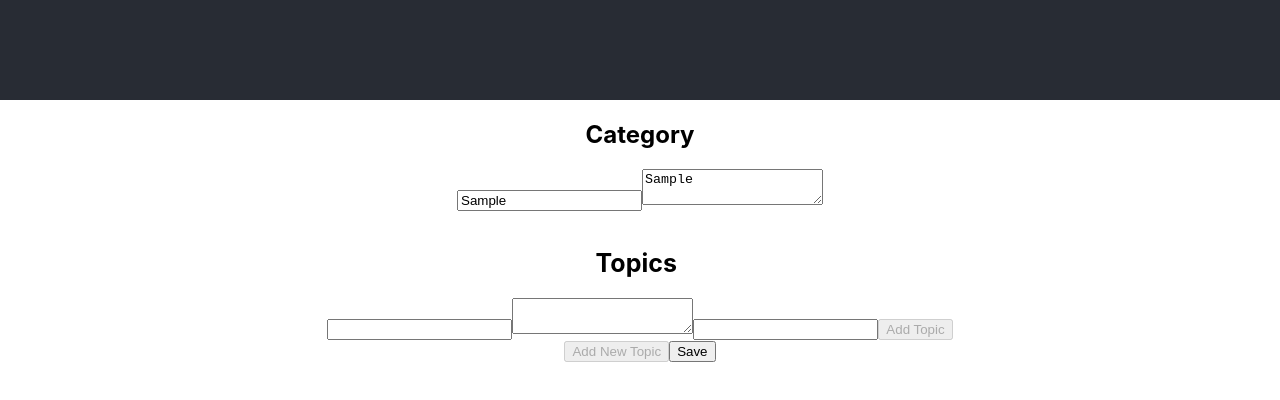
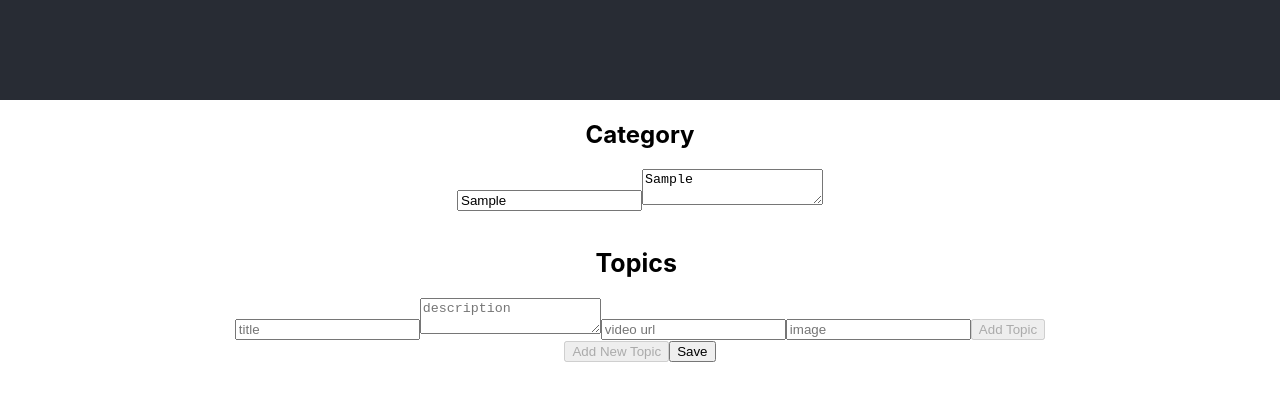
Before and after one commit to ankitaAmdocs/my-app, a React (Create React App) app: page /category/create in a window 1280 px wide. Both pictures are taken after typing "Sample", "Sample" into the empty fields and a click on the button "Add New Topic". Shown: the top 400 px of the page. Built offline with nearby package versions, Linux system fonts and the light colour scheme.

Commit message:
Update TopicForm.js

```diff
--- a/src/components/TopicForm/TopicForm.js
+++ b/src/components/TopicForm/TopicForm.js
@@ -20,10 +20,11 @@ const TopicForm = ({topic, modifyTopicList}) => {
 
 const showForm = (topic, setTopicDetails, modifyList) => {
   return <div>
-    <input type="text" value={topic.title} onChange={(e) => setTopicDetails(prevState => ({...prevState, title: e.target.value}))} />
-    <textarea maxLength={MAX_DESCRIPTION_LENGTH} value={topic.description} onChange={(e) => setTopicDetails(prevState => ({...prevState, description: e.target.value}))}></textarea>
-    <input type="text" value={topic.videoLink} onChange={(e) => setTopicDetails(prevState => ({...prevState, videoLink: e.target.value}))}/>
-    <button disabled={Object.keys(topic).length < 3} onClick={modifyList}>Add Topic</button>
+    <input placeholder='title' type="text" value={topic.title} onChange={(e) => setTopicDetails(prevState => ({...prevState, title: e.target.value}))} />
+    <textarea placeholder='description' maxLength={MAX_DESCRIPTION_LENGTH} value={topic.description} onChange={(e) => setTopicDetails(prevState => ({...prevState, description: e.target.value}))}></textarea>
+    <input placeholder='video url' type="text" value={topic.videoLink} onChange={(e) => setTopicDetails(prevState => ({...prevState, videoLink: e.target.value}))}/>
+    <input placeholder='image' type="text" value={topic.image} onChange={(e) => setTopicDetails(prevState => ({...prevState, image: e.target.value}))}/>
+    <button disabled={Object.keys(topic).length < 4} onClick={modifyList}>Add Topic</button>
   </div>
 }
 
@@ -32,6 +33,7 @@ const showData = (topic) => {
     <h2>{topic.title}</h2>
     <h3>{topic.description}</h3>
     <a href={topic.videoLink}>{topic.videoLink}</a>
+    <a href={topic.image}>{topic.image}</a>
   </div>
 }
 
```
